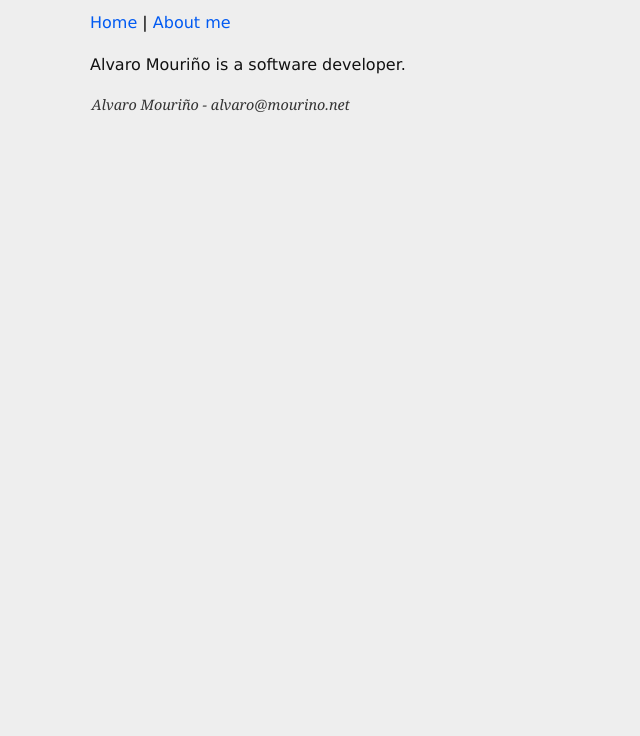
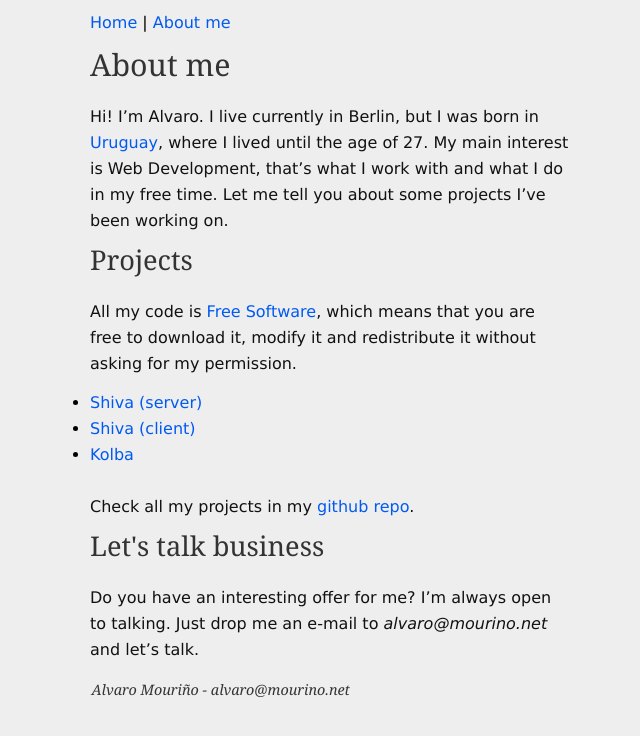
Before and after one commit to tooxie/tooxie.github.com, a Jekyll site: the page built from about.md, in a window 1280 px wide. Shown: the top 736 px of the page, without its empty margins (310-950 px from the left). Built offline with Jekyll 4.4.1, drawn with Linux system fonts in a browser that asks for light colours.

Commit message:
About me

```diff
--- a/about.md
+++ b/about.md
@@ -2,4 +2,43 @@
 layout: default
 title: About me
 ---
-Alvaro Mouriño is a software developer.
+<h2>
+    About me
+</h2>
+
+Hi! I'm Alvaro. I live currently in Berlin, but I was born in
+[Uruguay](https://en.wikipedia.org/wiki/Montevideo), where I lived until the
+age of 27. My main interest is Web Development, that's what I work with and
+what I do in my free time. Let me tell you about some projects I've been
+working on.
+
+
+<h3>
+    Projects
+</h3>
+
+All my code is [Free Software](https://en.wikipedia.org/wiki/Free_software),
+which means that you are free to download it, modify it and redistribute it
+without asking for my permission.
+
+<ul>
+    <li>
+        <a href="https://github.com/tooxie/shiva-server">Shiva (server)</a>
+    </li>
+    <li>
+        <a href="https://github.com/tooxie/shiva-client">Shiva (client)</a>
+    </li>
+    <li>
+        <a href="https://github.com/tooxie/kolba">Kolba</a>
+    </li>
+</ul>
+
+Check all my projects in my <a href="https://github.com/tooxie">github repo</a>.
+
+
+<h3>
+    Let's talk business
+</h3>
+
+Do you have an interesting offer for me? I'm always open to talking. Just drop
+me an e-mail to <i>alvaro@mourino.net</i> and let's talk.
```
